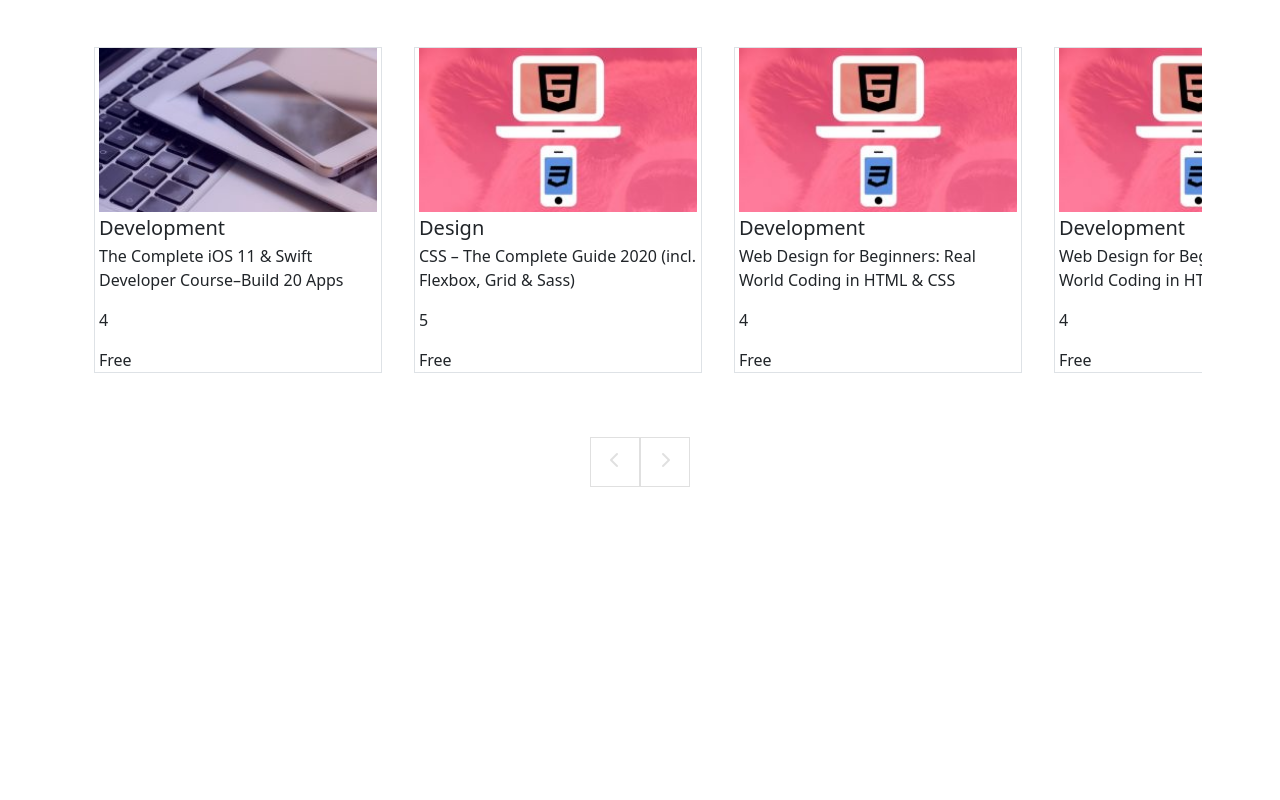
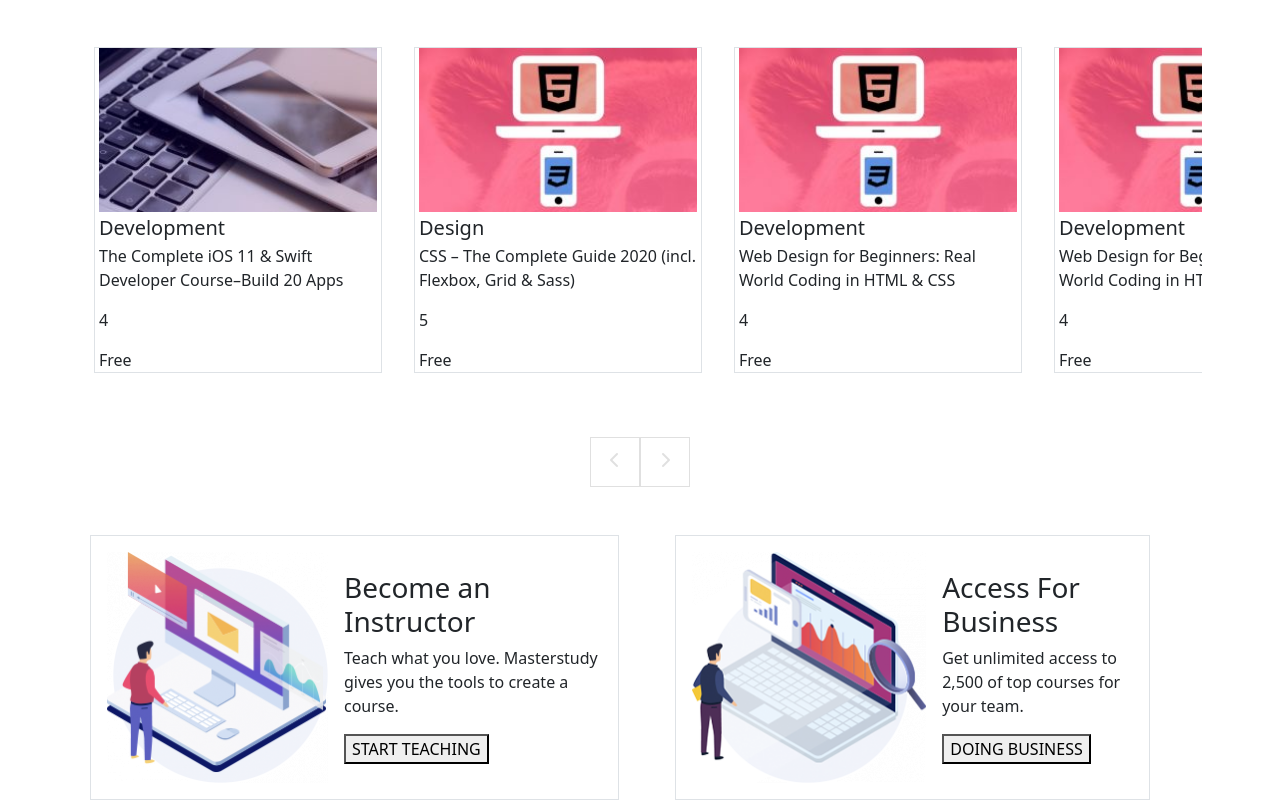
Before and after one commit to RickCraco/proj-html-vuejs, a Vue app: page / in a window 1280 px wide. Shown: the part 4074-4874 px from the top of the page. Before the commit the page ends 4561 px from the top, so only its background shows below. Built offline with nearby package versions, Linux system fonts and the light colour scheme.

Commit message:
sistemato layout del componene Partner

```diff
--- a/src/components/MainComponent.vue
+++ b/src/components/MainComponent.vue
@@ -31,6 +31,7 @@
             <div class="my-btn" @click="scrollRight()"><i class="fa-solid fa-chevron-right"></i></div>
         </div>
     </div>
+    <PartnerComponent/>
 </template>
 
 <script>
--- a/src/components/PartnerComponent.vue
+++ b/src/components/PartnerComponent.vue
@@ -1,19 +1,23 @@
 <template>
-    <div class="container">
-        <div>
+    <div class="container mt-5 d-flex">
+        <div class="border p-3 d-flex align-items-center justify-content-around mx-2">
             <div>
-                <img src="" alt="">
+                <img src="/img/image_box_1-221x231.png" alt="">
             </div>
-            <div>
-
+            <div class="ms-3">
+                <h3>Become an Instructor</h3>
+                <p>Teach what you love. Masterstudy gives you the tools to create a course.</p>
+                <button>START TEACHING</button>
             </div>
         </div>
-        <div>
+        <div class="border p-3 d-flex align-items-center justify-content-around mx-5">
             <div>
-                <img src="" alt="">
+                <img src="/img/image_box_2-234x231.png" alt="">
             </div>
-            <div>
-
+            <div class="ms-3">
+                <h3>Access For Business</h3>
+                <p>Get unlimited access to 2,500 of top courses for your team.</p>
+                <button>DOING BUSINESS</button>
             </div>
         </div>
     </div>
```
